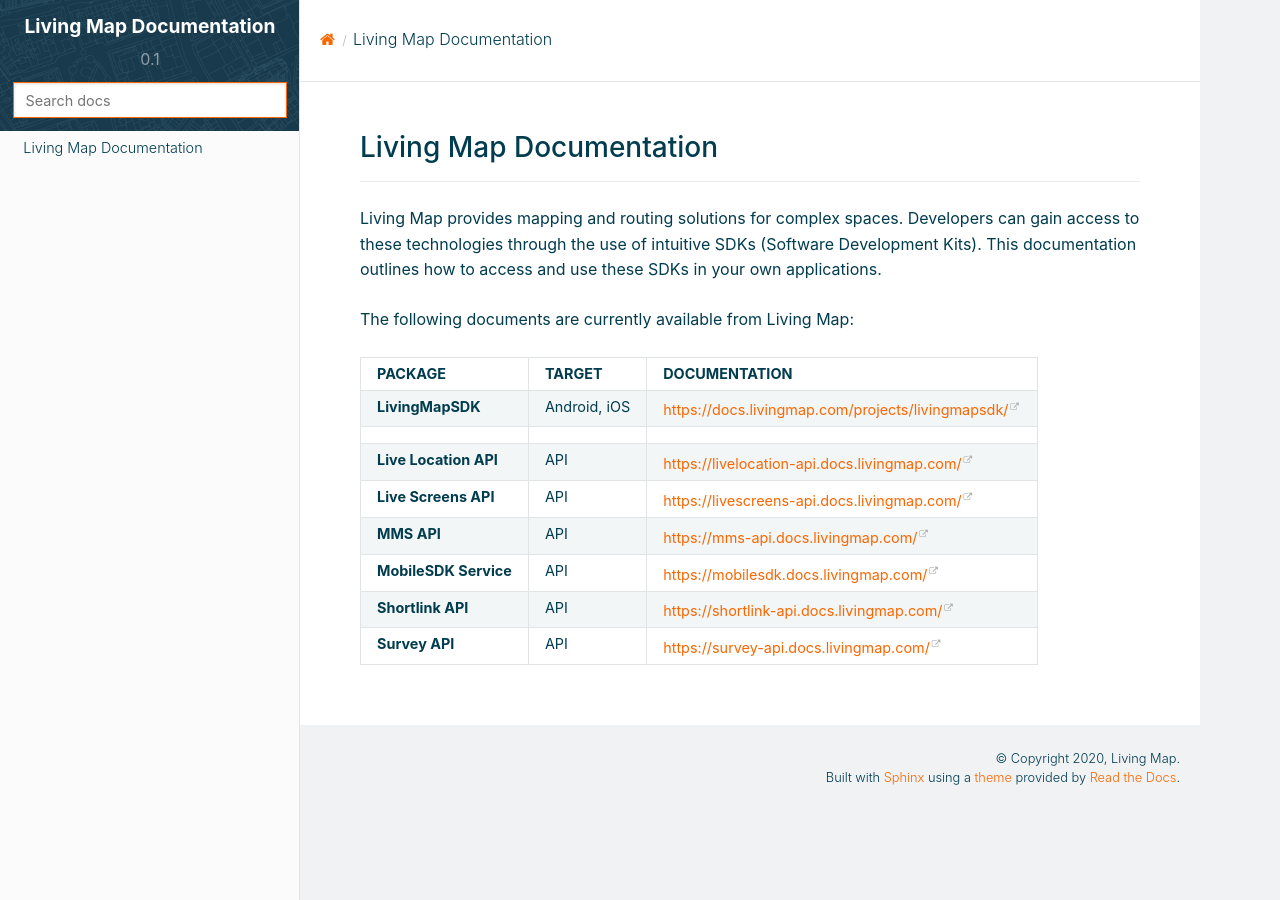
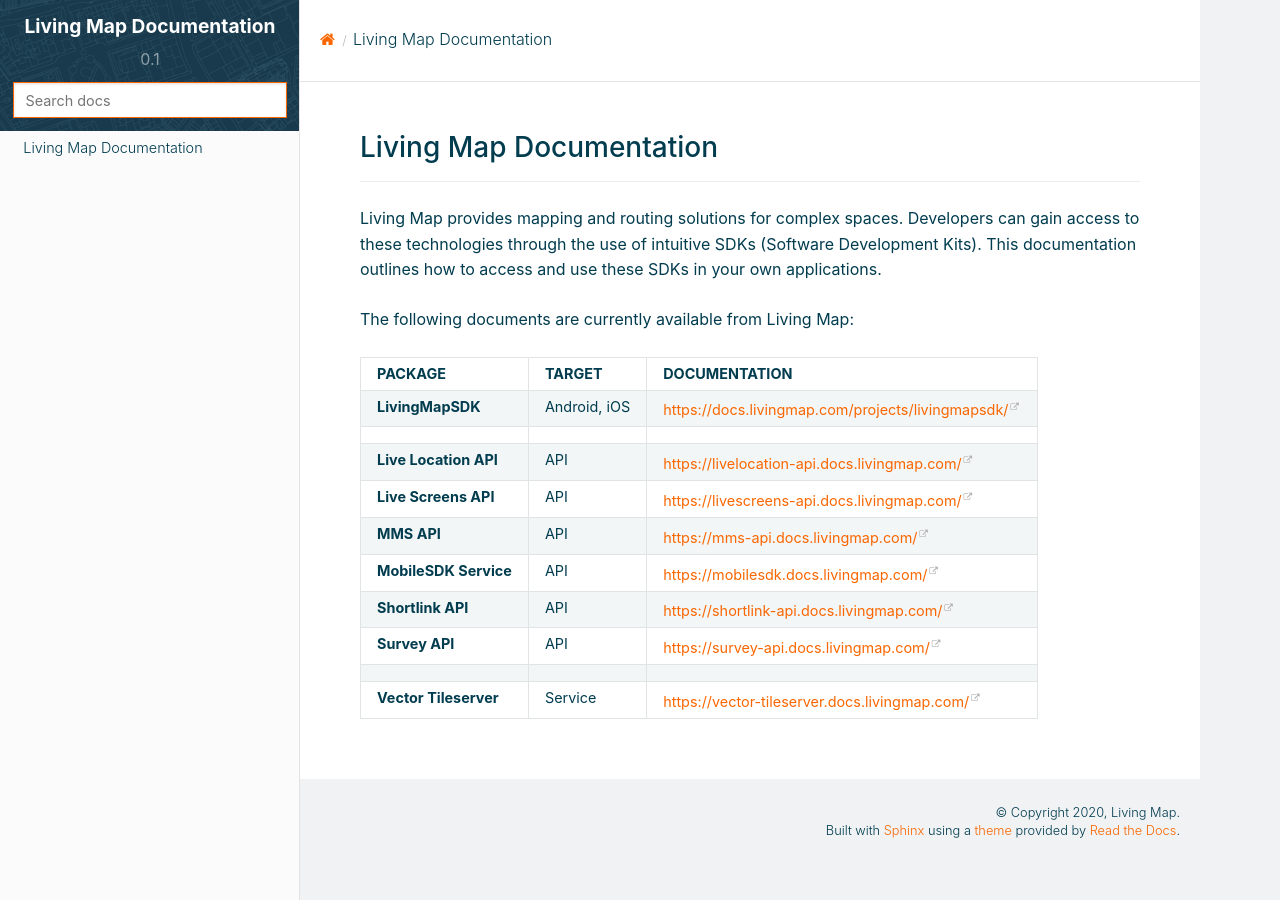
Before and after one commit to livingmap/documentation, a Sphinx documentation site: the page built from source/index.rst, in a window 1280 px wide. Built offline with Sphinx 7.4.7 and the Read the Docs theme 2.0.0, drawn with Linux system fonts in a browser that asks for light colours.

Commit message:
Update index.rst

```diff
--- a/source/index.rst
+++ b/source/index.rst
@@ -26,3 +26,7 @@
 +---------------------------+-----------------------+---------------------------------------------------------------+
 | **Survey API**            | API                   | `<https://survey-api.docs.livingmap.com/>`_                   |
 +---------------------------+-----------------------+---------------------------------------------------------------+
+|                           |                       |                                                               |
++---------------------------+-----------------------+---------------------------------------------------------------+
+| **Vector Tileserver**     | Service               | `<https://vector-tileserver.docs.livingmap.com/>`_            |
++---------------------------+-----------------------+---------------------------------------------------------------+
```
